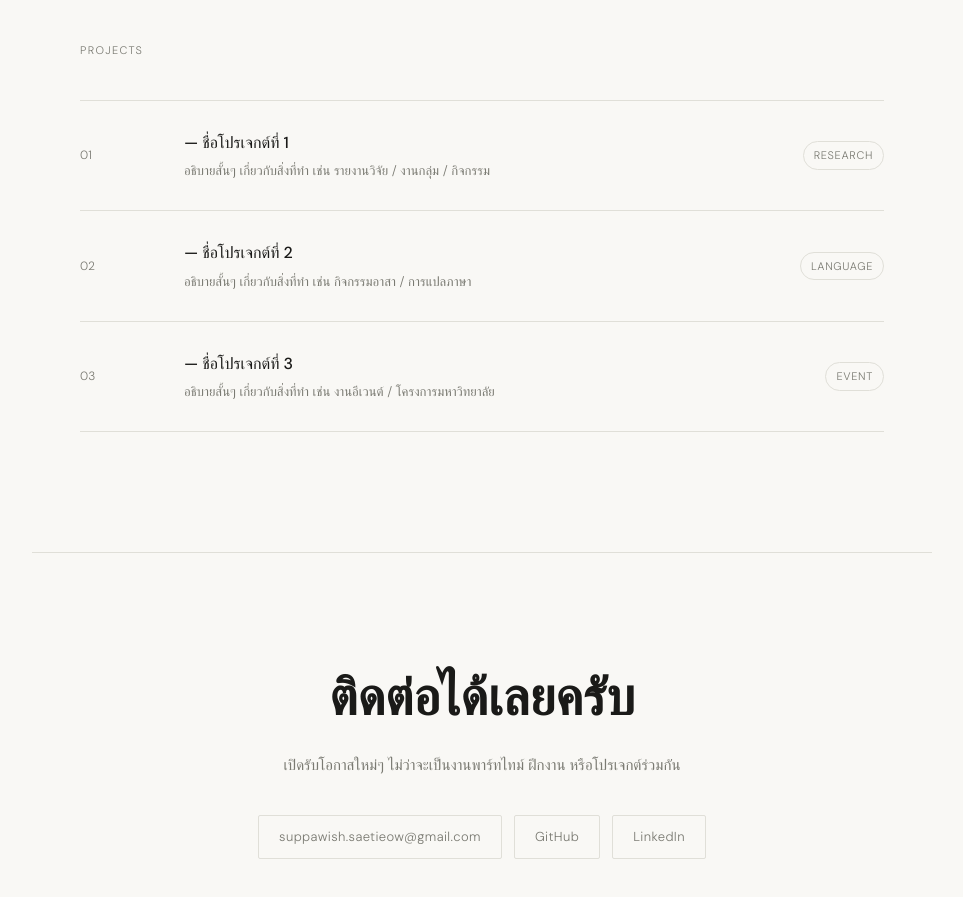
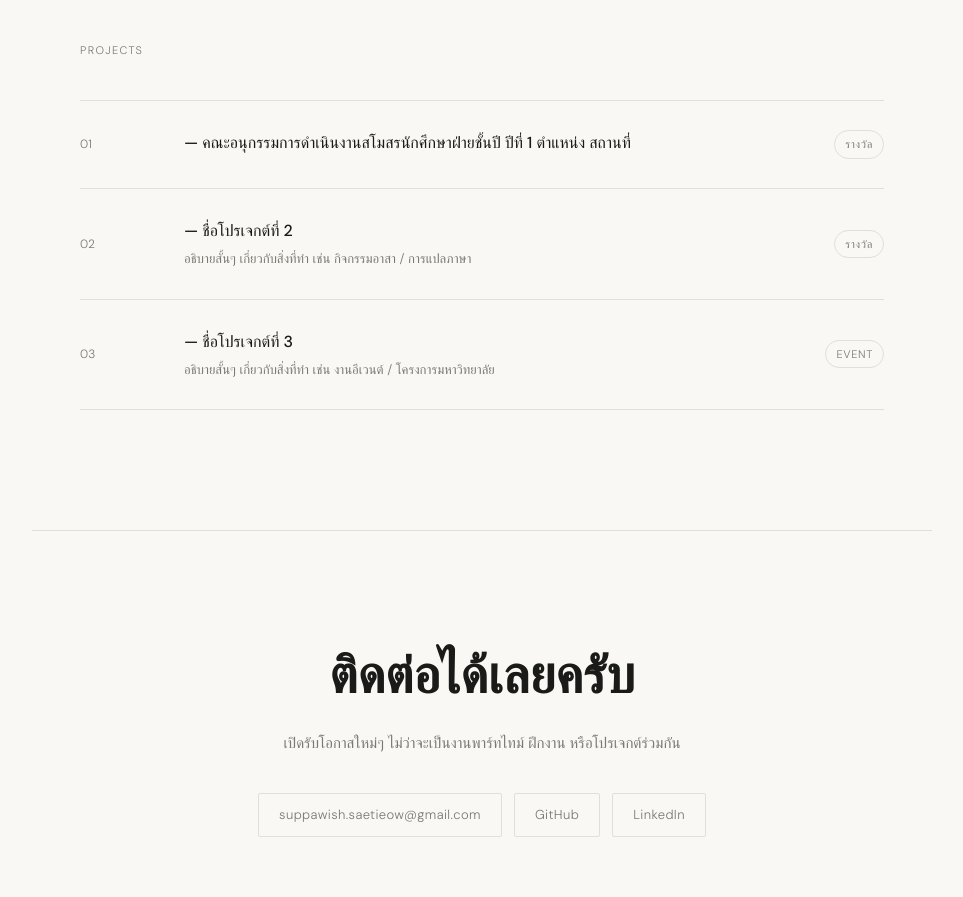
Before and after one commit to Shuvi000/suppawish.github.io, a plain HTML site: page index.html in a window 1280 px wide. Shown: the part 1620-2517 px from the top of the page, without its empty margins (158-1121 px from the left). Drawn offline with Linux system fonts and the light colour scheme.

Commit message:
Update project details in index.html

```diff
--- a/index.html
+++ b/index.html
@@ -347,10 +347,10 @@
       <div class="project-item">
         <span class="project-num">01</span>
         <div class="project-info">
-          <h3>— ชื่อโปรเจกต์ที่ 1</h3>
-          <p>อธิบายสั้นๆ เกี่ยวกับสิ่งที่ทำ เช่น รายงานวิจัย / งานกลุ่ม / กิจกรรม</p>
+          <h3>— คณะอนุกรรมการดำเนินงานสโมสรนักศึกษาฝ่ายชั้นปี ปีที่ 1 ตำแหน่ง สถานที่</h3>
+          <p></p>
         </div>
-        <span class="project-tag">Research</span>
+        <span class="project-tag">รางวัล</span>
       </div>
       <div class="project-item">
         <span class="project-num">02</span>
@@ -358,7 +358,7 @@
           <h3>— ชื่อโปรเจกต์ที่ 2</h3>
           <p>อธิบายสั้นๆ เกี่ยวกับสิ่งที่ทำ เช่น กิจกรรมอาสา / การแปลภาษา</p>
         </div>
-        <span class="project-tag">Language</span>
+        <span class="project-tag">รางวัล</span>
       </div>
       <div class="project-item">
         <span class="project-num">03</span>
```
